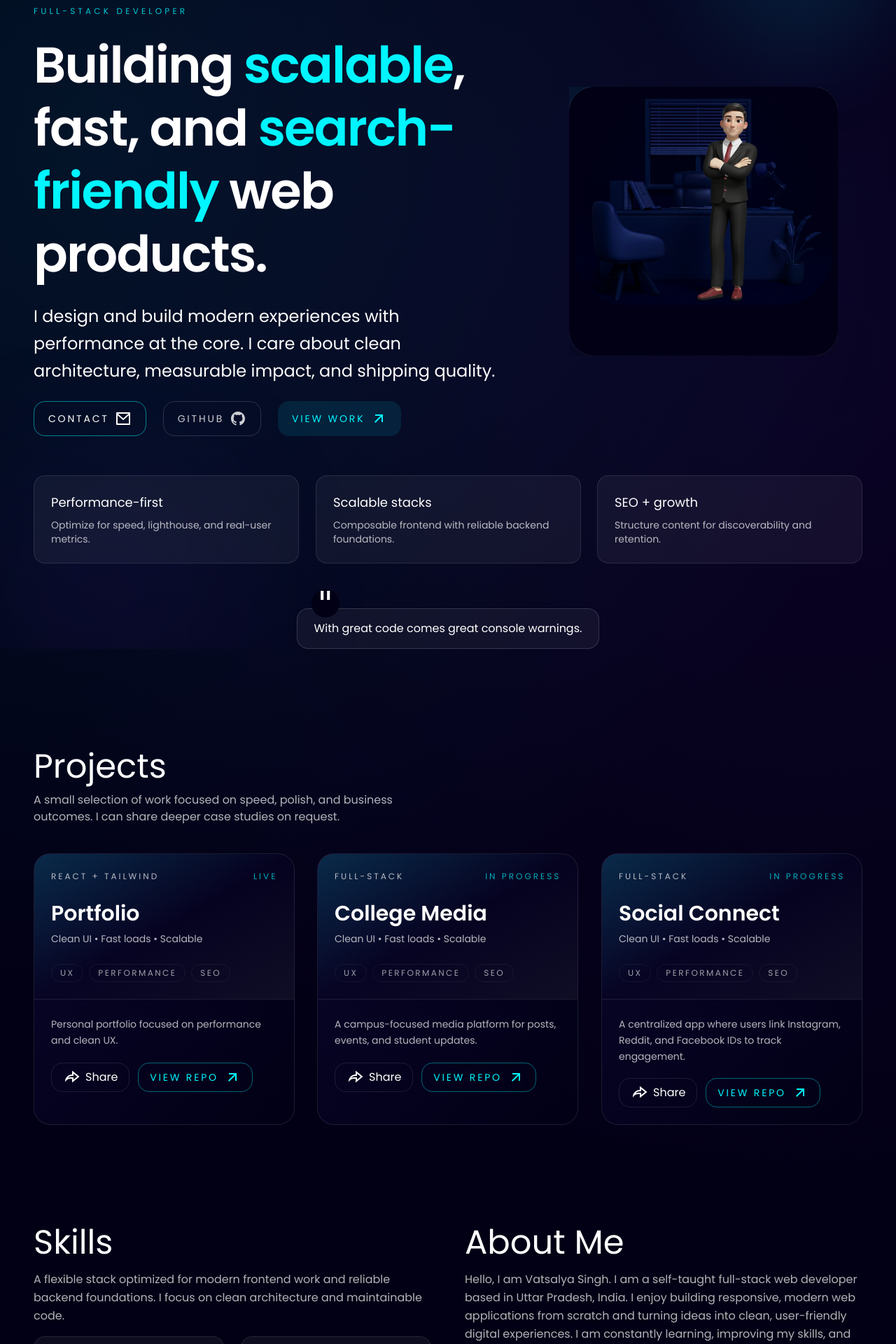
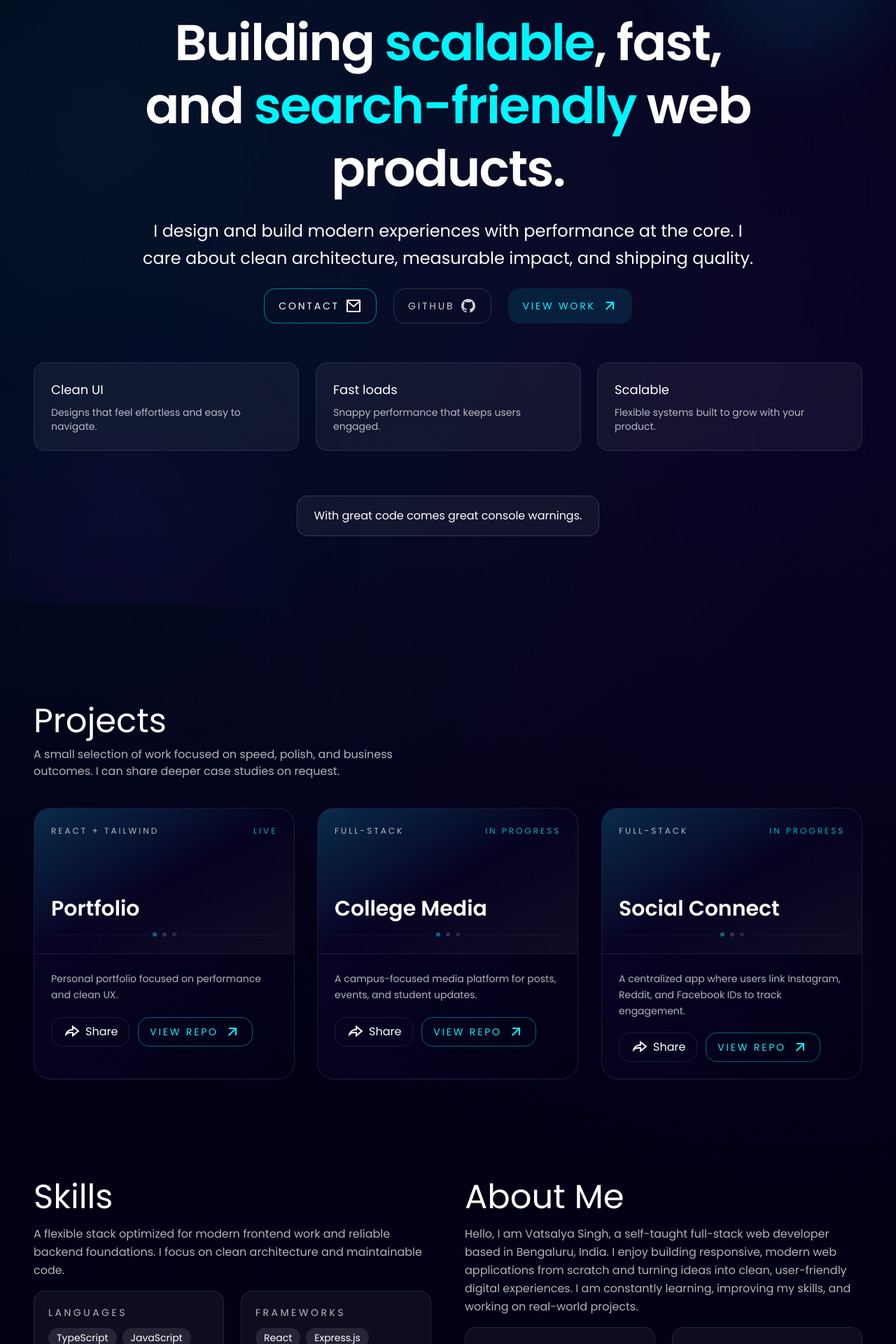
Before and after one commit to vtslforge/Portfolio, a React (Vite) app: page / in a window 1280 px wide. Shown: the part 120-2040 px from the top of the page at 70% size. Built offline with nearby package versions, Linux system fonts and the light colour scheme.

Commit message:
minor changes

```diff
--- a/src/Components/Contact.tsx
+++ b/src/Components/Contact.tsx
@@ -35,7 +35,7 @@ const Contact = () => {
             <p className="text-sm uppercase tracking-[0.25em] opacity-70">
               Location
             </p>
-            <p className="text-lg">Uttar Pradesh, India</p>
+            <p className="text-lg">Bengaluru, India</p>
             <p className="opacity-70 text-sm">Open to remote work.</p>
           </article>
           <article
@@ -47,7 +47,7 @@ const Contact = () => {
             </p>
             <div className="flex items-center gap-5">
               <a
-                href="https://x.com/vtslforge"
+                href="https://x.com/ZoltXero"
                 target="_blank"
                 rel="noopener noreferrer"
                 aria-label="Visit X profile"
--- a/src/Components/Hero.tsx
+++ b/src/Components/Hero.tsx
@@ -3,14 +3,14 @@ import { RiArrowRightUpLine, RiGithubFill, RiMailLine } from "@remixicon/react";
 const Hero = () => {
   return (
     <main
-      className="min-h-screen pt-28 md:pt-32 px-6 md:px-12 2xl:items-center flex flex-col gap-16 font-poppins relative overflow-hidden"
+      className="min-h-screen px-6 md:px-12 py-20 md:py-24 2xl:items-center flex flex-col justify-center gap-16 font-poppins relative overflow-hidden"
       id="home"
     >
       <div className="absolute -top-20 right-0 h-72 w-72 rounded-full bg-[#00F5FF]/10 blur-3xl cinematic-drift" />
       <div className="absolute -bottom-16 left-0 h-80 w-80 rounded-full bg-[#6d28d9]/10 blur-[120px] cinematic-drift-slow" />
       <header className="flex flex-col gap-14 2xl:w-3/4 2xl:mx-auto">
-        <div className="flex flex-col gap-12 items-center lg:flex-row">
-          <section className="flex flex-col justify-center gap-6 lg:w-3/5">
+        <div className="flex flex-col gap-12 items-center">
+          <section className="flex flex-col justify-center items-center text-center gap-6 lg:w-3/4 mx-auto">
             <span className="uppercase tracking-[0.35em] text-xs text-[#00F5FF]/80 fade-up">
               Full-stack developer
             </span>
@@ -24,7 +24,7 @@ const Hero = () => {
               I care about clean architecture, measurable impact, and shipping
               quality.
             </p>
-            <div className="flex flex-wrap gap-6 fade-up-delayed">
+            <div className="flex flex-wrap justify-center gap-6 fade-up-delayed">
               <a
                 href="mailto:vtslforge@gmail.com?subject=Hello&body=Hi%20Vatsalya,"
                 className="flex items-center gap-2 rounded-2xl border border-[#00F5FF]/50 px-5 py-3 text-sm uppercase tracking-[0.2em] hover:border-[#00F5FF] transition"
@@ -51,30 +51,20 @@ const Hero = () => {
               </a>
             </div>
           </section>
-          <section className="lg:w-2/5 flex justify-center items-center">
-            <div className="relative fade-up-delayed cinematic-sheen">
-              <div className="absolute inset-0 rounded-[36px] bg-gradient-to-br from-[#00F5FF]/25 via-transparent to-white/5 blur-3xl soft-glow" />
-              <img
-                className="relative aspect-square w-64 md:w-80 lg:w-96 rounded-[36px] object-cover bg-[#020015] ring-1 ring-white/5 shadow-[0_30px_80px_rgba(2,0,21,0.55)]"
-                src="/awww.png"
-                alt="Portrait"
-              />
-            </div>
-          </section>
         </div>
         <section className="grid grid-cols-1 md:grid-cols-3 gap-6">
           {[
             {
-              title: "Performance-first",
-              body: "Optimize for speed, lighthouse, and real-user metrics.",
+              title: "Clean UI",
+              body: "Designs that feel effortless and easy to navigate.",
             },
             {
-              title: "Scalable stacks",
-              body: "Composable frontend with reliable backend foundations.",
+              title: "Fast loads",
+              body: "Snappy performance that keeps users engaged.",
             },
             {
-              title: "SEO + growth",
-              body: "Structure content for discoverability and retention.",
+              title: "Scalable",
+              body: "Flexible systems built to grow with your product.",
             },
           ].map((item) => (
             <article
@@ -92,9 +82,6 @@ const Hero = () => {
           <p className="font-poppins">
             With great code comes great console warnings.
           </p>
-          <span className="absolute -top-7 h-10 w-10 flex items-center justify-center bg-[#020015] text-5xl left-5 rounded-full font-mono">
-            "
-          </span>
         </section>
       </article>
     </main>
--- a/src/Components/Projects.tsx
+++ b/src/Components/Projects.tsx
@@ -6,7 +6,7 @@ const projects = [
     stack: "React + Tailwind",
     description: "Personal portfolio focused on performance and clean UX.",
     status: "Live",
-    link: "https://github.com/vtslforge/vtslPortfolio",
+    link: "https://github.com/vtslforge/Portfolio",
   },
   {
     title: "College Media",
@@ -57,20 +57,13 @@ const Projects = () => {
                 <p className="text-2xl md:text-3xl font-semibold">
                   {project.title}
                 </p>
-                <p className="text-sm opacity-70 mt-2">
-                  Clean UI • Fast loads • Scalable
-                </p>
-              </div>
-              <div className="relative flex gap-2 text-xs uppercase tracking-[0.2em] opacity-60">
-                <span className="px-3 py-1 rounded-full border border-white/10">
-                  UX
-                </span>
-                <span className="px-3 py-1 rounded-full border border-white/10">
-                  Performance
-                </span>
-                <span className="px-3 py-1 rounded-full border border-white/10">
-                  SEO
-                </span>
+                <div className="mt-4 flex items-center gap-2 opacity-60">
+                  <span className="h-px flex-1 bg-white/10" />
+                  <span className="h-1.5 w-1.5 rounded-full bg-[#00F5FF]/70" />
+                  <span className="h-1.5 w-1.5 rounded-full bg-white/30" />
+                  <span className="h-1.5 w-1.5 rounded-full bg-white/20" />
+                  <span className="h-px flex-1 bg-white/10" />
+                </div>
               </div>
             </div>
             <div className="flex flex-col gap-5 p-6">
--- a/src/Components/Skills.tsx
+++ b/src/Components/Skills.tsx
@@ -58,11 +58,11 @@ const Skills = () => {
           <article className="space-y-4 reveal">
             <h1 className="text-4xl md:text-5xl">About Me</h1>
             <p className="opacity-70 leading-relaxed">
-              Hello, I am Vatsalya Singh. I am a self-taught full-stack web
-              developer based in Uttar Pradesh, India. I enjoy building
-              responsive, modern web applications from scratch and turning ideas
-              into clean, user-friendly digital experiences. I am constantly
-              learning, improving my skills, and working on real-world projects.
+              Hello, I am Vatsalya Singh, a self-taught full-stack web developer
+              based in Bengaluru, India. I enjoy building responsive, modern web
+              applications from scratch and turning ideas into clean,
+              user-friendly digital experiences. I am constantly learning,
+              improving my skills, and working on real-world projects.
             </p>
             <div className="grid sm:grid-cols-2 gap-6">
               <div className="rounded-2xl border border-white/10 bg-white/5 p-5 card-float reveal">
```
